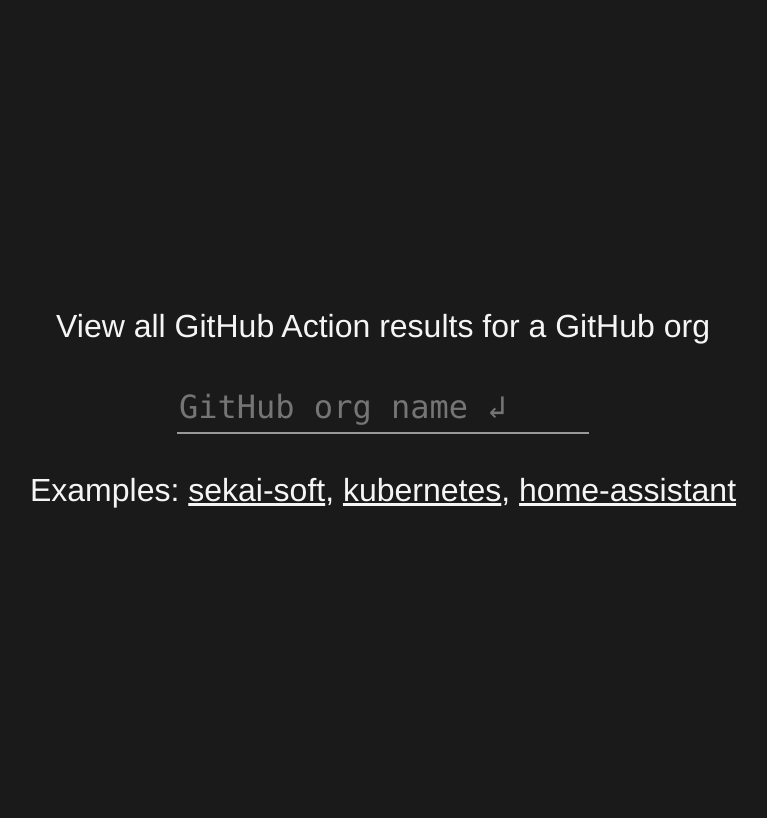
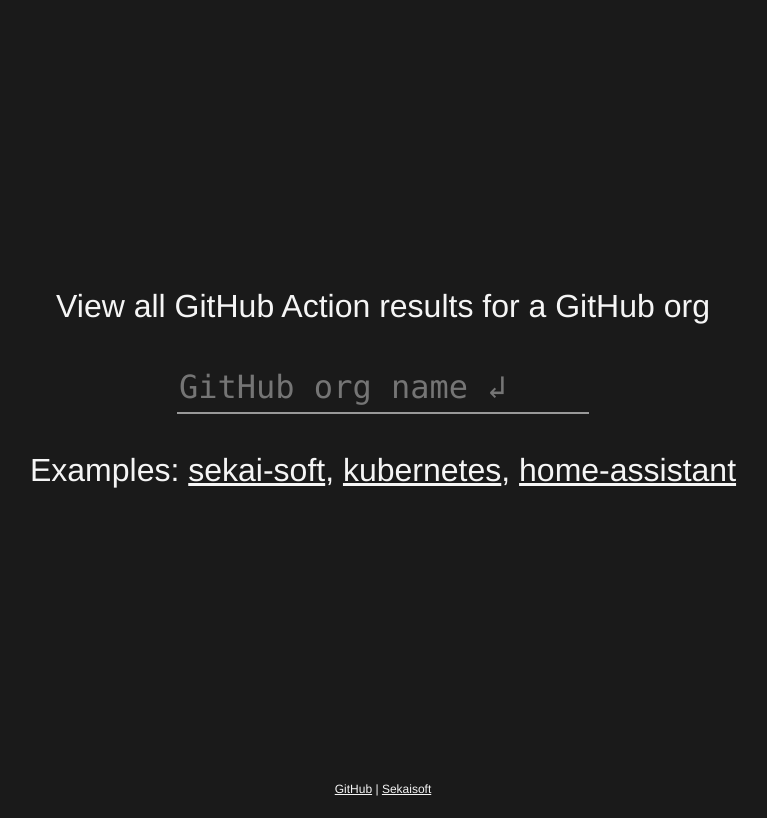
Before and after one commit to sekai-soft/github-org-actions, a FastAPI app: page / in a window 1280 px wide. Shown: the whole page, without its empty margins (257-1024 px from the left). Before the commit the page ends 508 px from the top, so only its background shows below. Run offline with FastAPI, Linux system fonts and the light colour scheme; parts of the project's set-up code (start-up, migrations or seed data) failed here and were passed over.

Commit message:
add footer

```diff
--- a/static/styles.css
+++ b/static/styles.css
@@ -10,6 +10,13 @@
     align-items: center;
 
     justify-content: center;
-    height: 100vh; /* Full viewport height */
+    height: 95vh; /* Full viewport height */
     margin: 0 auto; /* Center horizontally */
 }
+
+.footer {
+    display: flex;
+    flex-direction: column;
+    justify-content: center;
+    align-items: center;
+}
--- a/templates/base.html
+++ b/templates/base.html
@@ -16,5 +16,8 @@
     </head>
     <body>
         {% block content %}{% endblock %}
+        <div class="footer">
+            <p style="font-size: 0.75em;"><a href="https://github.com/sekai-soft/github-org-actions" target="_blank" style="font-size: 1em;">GitHub</a> | <a href="https://sekaisoft.tech" target="_blank" style="font-size: 1em;">Sekaisoft</a></p>
+        </div>
     </body>
 </html>
```
